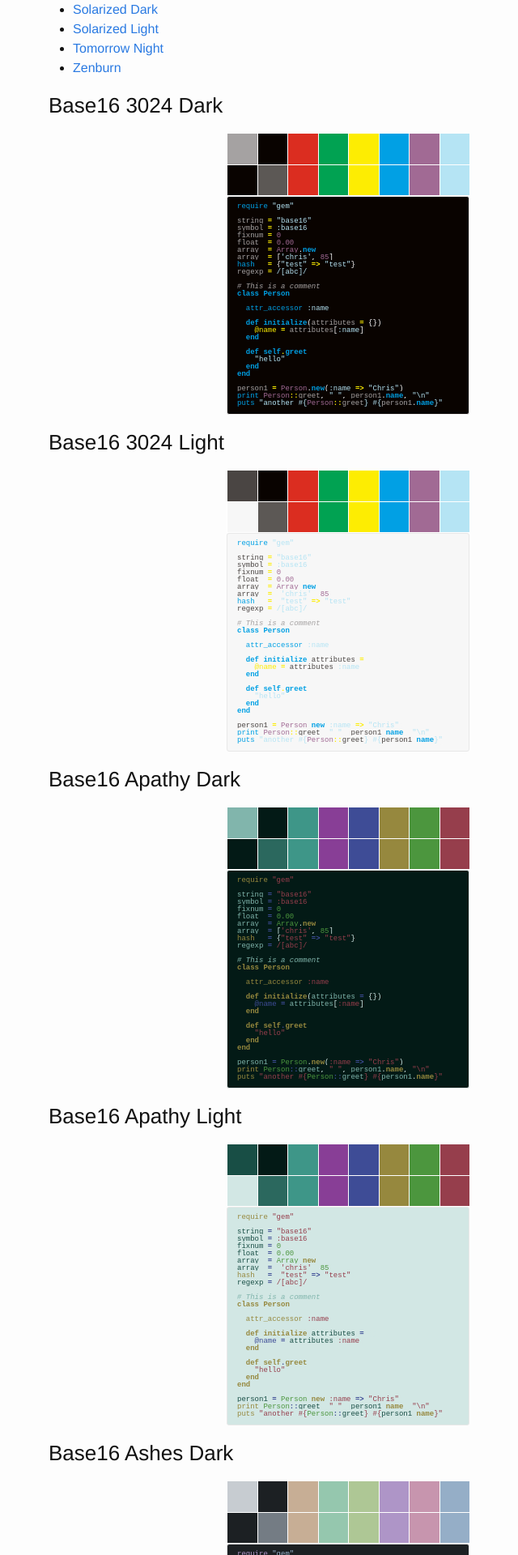
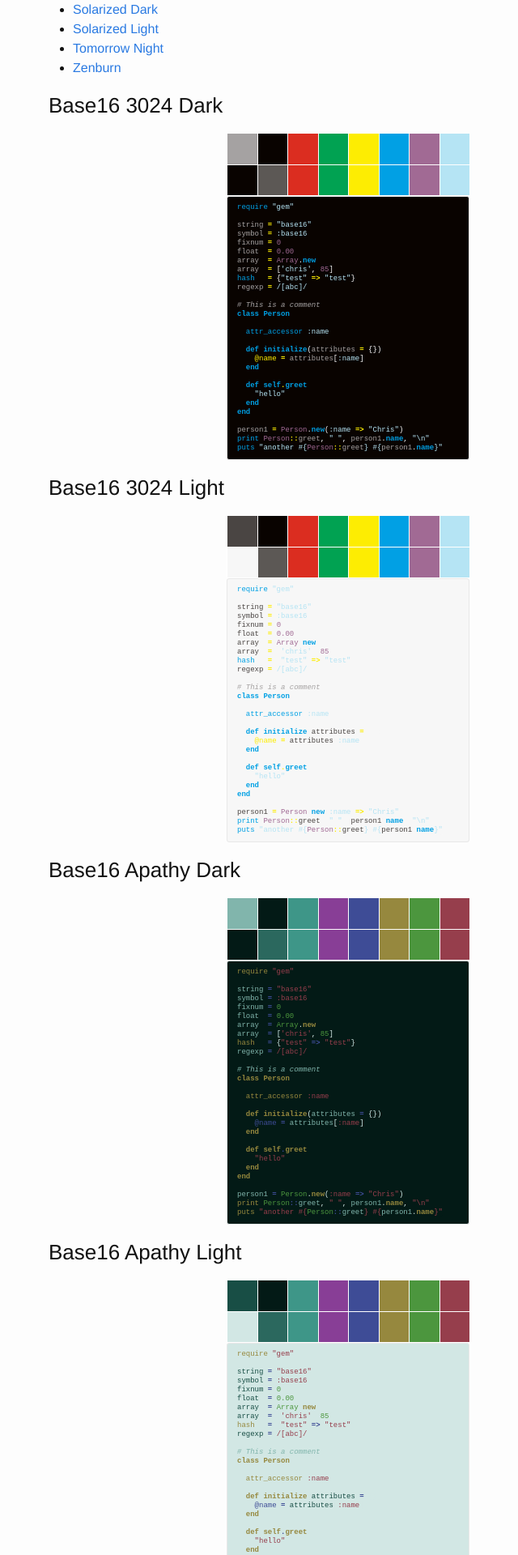
Before and after one commit to termux/termux.github.io, a Jekyll site: the page built from add-on-styling-color-preview.md, in a window 1280 px wide. Shown: the part 2060-3980 px from the top of the page at 81% size, without its empty margins (210-850 px from the left). Built offline with Jekyll 4.4.1, drawn with Linux system fonts in a browser that asks for light colours.

Commit message:
adjust line-height of code previews

```diff
--- a/_sass/_base.scss
+++ b/_sass/_base.scss
@@ -226,6 +226,6 @@ pre {
   margin:0 auto;
 	*{
 		font-size: 9px;
-		line-height: 9px;
+		line-height: 11px;
 	}
 }
```
